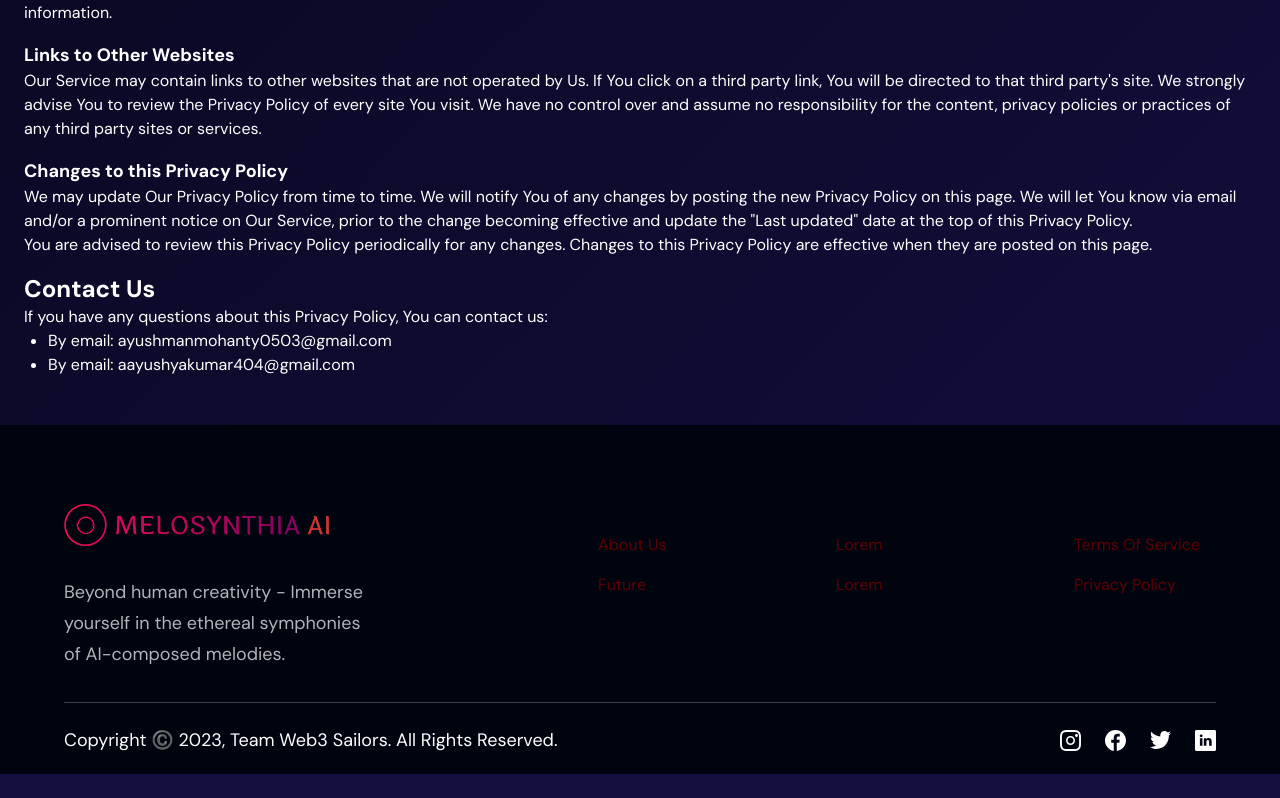
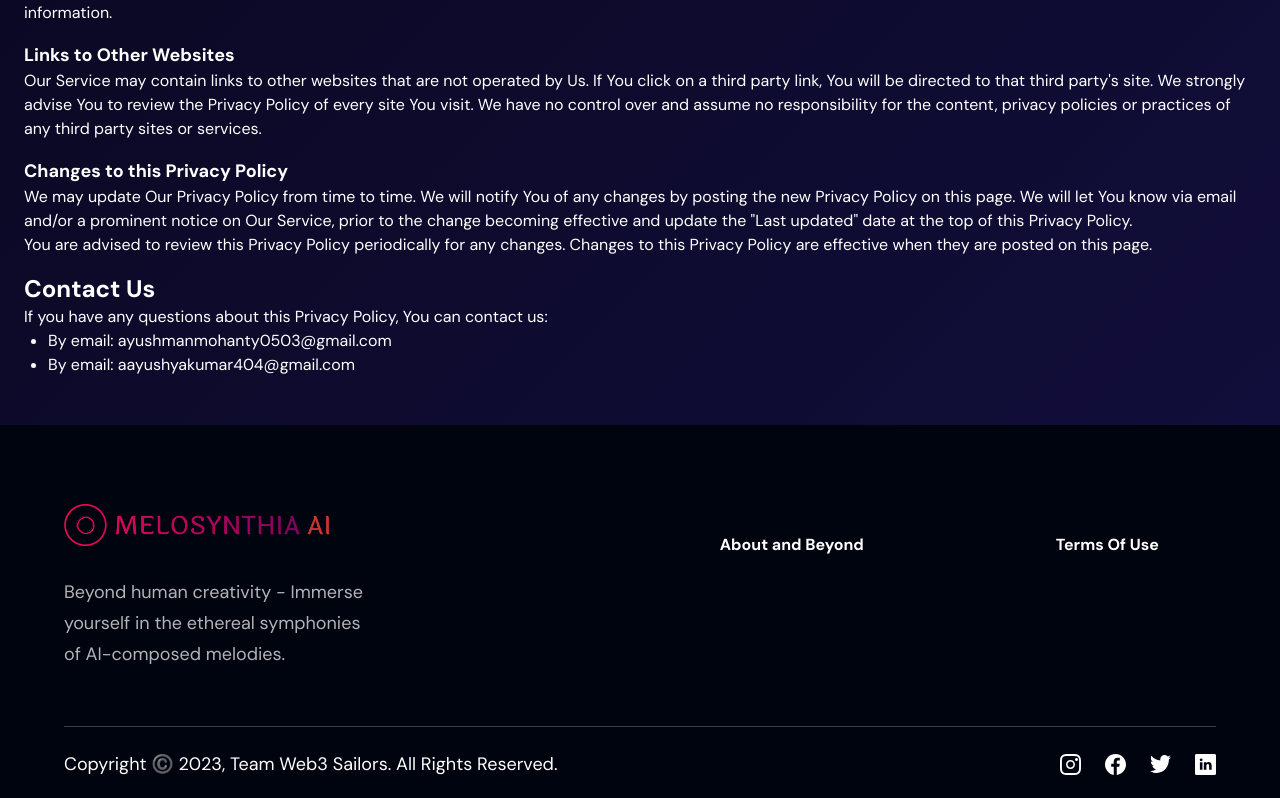
Before and after one commit to AYUSHMAN0503/MeloSynthiaAI, a React (Vite) app in the folder CLIENT/: page /PrivacyPolicy in a window 1280 px wide. Shown: the part 4399-5197 px from the top of the page. Before the commit the page ends 5173 px from the top, so only its background shows below. Built offline with nearby package versions, Linux system fonts and the light colour scheme.

Commit message:
improved footer links

```diff
--- a/CLIENT/src/Components/navbar/Footer.tsx
+++ b/CLIENT/src/Components/navbar/Footer.tsx
@@ -2,16 +2,23 @@ import styles from "@/index";
 import logo from "@/assets/melosynthia-ai-high-resolution-logo-color-on-transparent-background.png";
 import { socialMedia} from "@/index";
 import { Link } from "react-router-dom";
+import React from "react";
 
 const scrollToTop = () => {
   window.scrollTo({ top: 0, left: 0, behavior: 'smooth' });
 };
 
-const Footer = () => (
 
+
+const Footer = () => {
+
+const [about, setAbout] = React.useState(false);
+
+const [terms, setTerms] = React.useState(false);
+return (
   <>
     <section className={`${styles.flexCenter} ${styles.paddingY} flex-col !pb-5`}>
-      <div className={`${styles.flexStart} md:flex-row flex-col mb-8 w-full`}>
+      <div className={`${styles.flexStart} md:flex-row flex-col w-full mb-0 sm:mb-14`}>
         <div className="flex-[1] flex flex-col justify-start mr-10">
           <img
             src={logo}
@@ -24,42 +31,45 @@ const Footer = () => (
         <div className="py-3" >
           <div className="mx-auto w-full max-w-screen-xl p-4 py-6 lg:py-8">
             <div className="md:flex md:justify-between">
-              <div className="mb-6 md:mb-0">
-
-              </div>
-              <div className="font-poppins font-normal grid grid-cols-2 gap-8 sm:gap-28 sm:grid-cols-3" onClick={scrollToTop}>
+              <div className="font-poppins font-normal sm:grid grid-cols-2 gap-8 sm:gap-48" >
                 <div>
-                  <ul className="text-gray-500 dark:text-gray-400 font-medium" >
+                  <button type="button" className="text-white font-bold font-poppins mb-4" onClick={(e) => {
+                    e.preventDefault();
+                      setAbout(prev => !prev);
+                  }}>
+                    About and Beyond
+                  </button>
+                <ul className={about ? 'text-gray-500 dark:text-gray-400 font-medium ' : 'hidden'} onClick={scrollToTop}>
                     <li className="mb-4" >
-                      <Link to="/AboutUs" className="hover:underline">About Us</Link>
+                      <Link to="/AboutUs" className="hover:underline">About </Link>
                     </li>
-                    <li>
-                      <Link to="/Future" className="hover:underline">Future</Link>
+                    <li className="mb-4">
+                      <Link  to="/Future" className="hover:underline">Future</Link>
                     </li>
-                  </ul>
-                </div>
-                <div>
-
-                  <ul className="text-gray-500 dark:text-gray-400 font-medium">
-                    <li className="mb-4">
-                      <Link to="#" className="hover:underline ">Lorem</Link>
+                    <li >
+                      <Link  to="/Future" className="hover:underline">Lorem</Link>
                     </li>
-                    <li>
-                      <Link to="#" className="hover:underline">Lorem</Link>
-                    </li>
-                  </ul>
-                </div>
-                <div>
-
-                  <ul className="text-gray-500 dark:text-gray-400 font-medium">
+                    </ul>
+                  </div>
+                  <div className="mt-6 sm:mt-0">
+                  <button className="text-white font-bold font-poppins mb-4" onClick={(e) => {
+                      e.preventDefault();
+                      setTerms(prev => !prev);
+                    }}>
+                    Terms Of Use
+                  </button>
+                  <ul className={terms ? 'text-gray-500 dark:text-gray-400 font-medium' : 'hidden'} onClick={scrollToTop}>
                     <li className="mb-4">
                       <Link to="/TermsOfService" className="hover:underline">Terms Of Service</Link>
                     </li>
-                    <li>
+                    <li className="mb-4">
                       <Link to="/PrivacyPolicy" className="hover:underline">Privacy Policy</Link>
                     </li>
-                  </ul>
-                </div>
+                    <li>
+                      <Link to="/PrivacyPolicy" className="hover:underline">Lorem</Link>
+                    </li>
+                    </ul>
+                  </div>
               </div>
             </div>
           </div>
@@ -85,6 +95,6 @@ const Footer = () => (
         </div>
       </div>
     </section></>
-);
+)};
 
 export default Footer;
```
